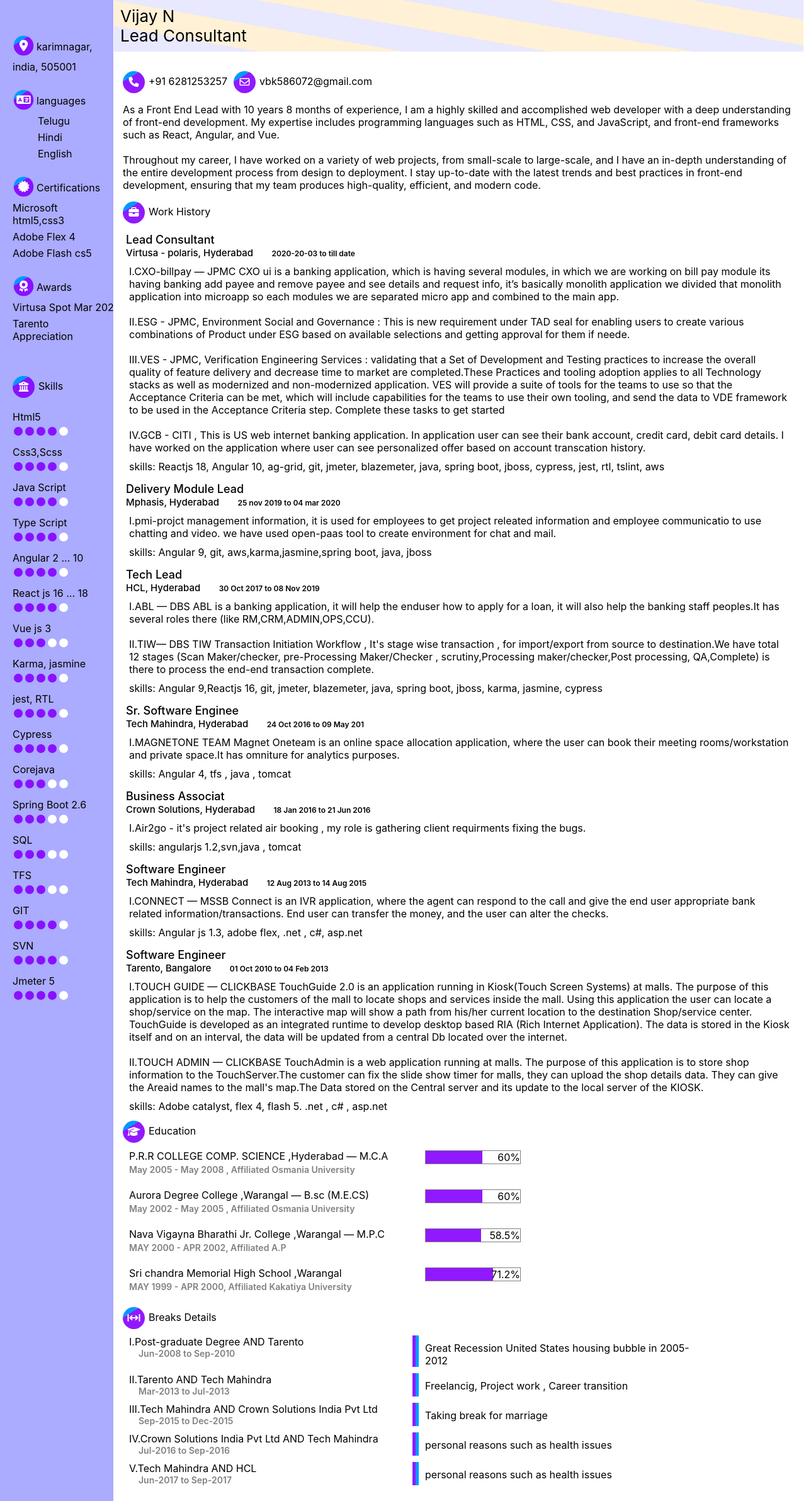
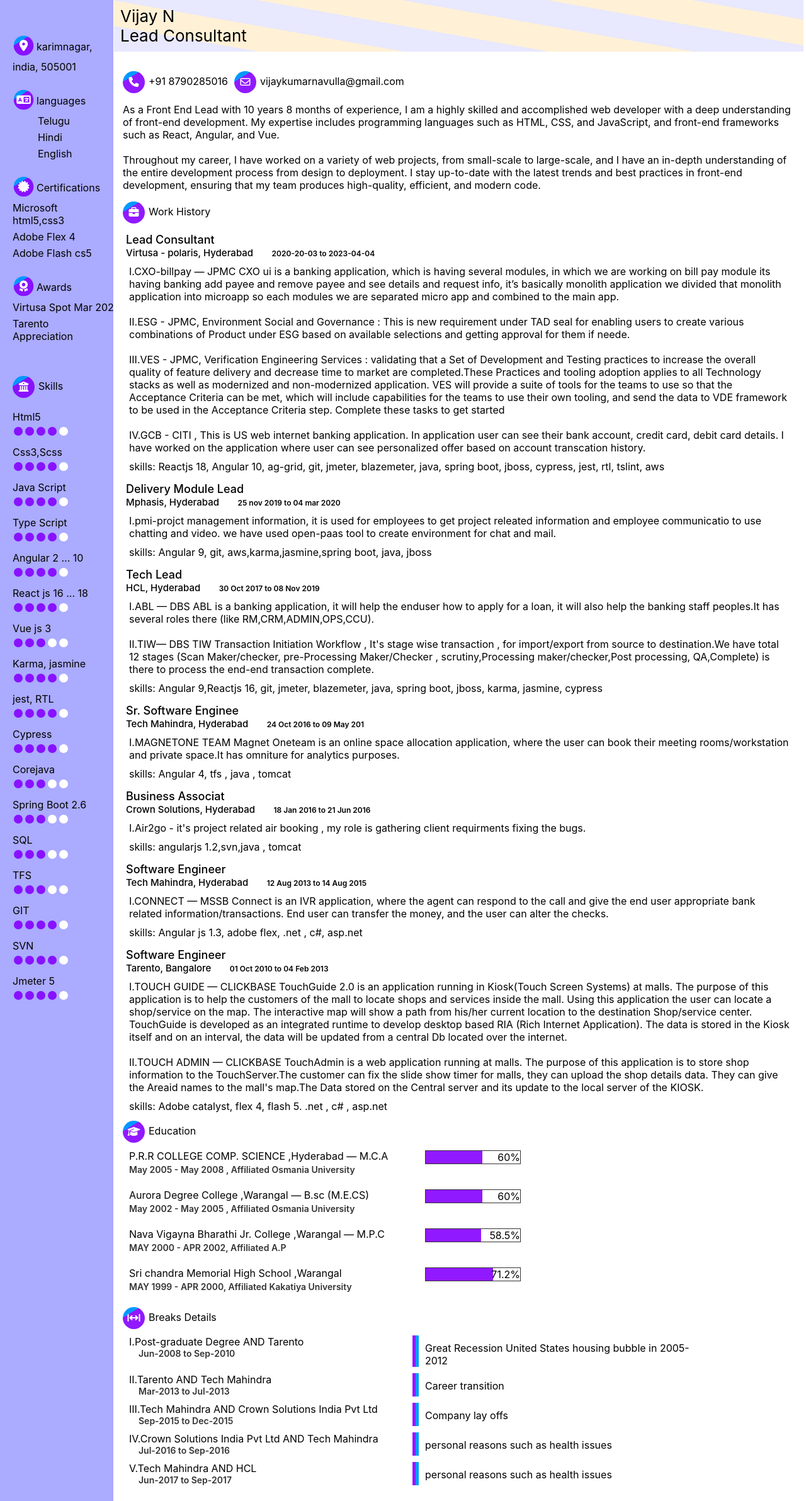
Before and after one commit to vijaykumarnavulla/projects, a React (Create React App) app in the folder React/my-resume-builder/: page / in a window 1280 px wide. Shown: the whole page at 63% size. Built offline with nearby package versions, Linux system fonts and the light colour scheme.

Commit message:
updating resumen ph

```diff
--- a/React/my-resume-builder/src/App.css
+++ b/React/my-resume-builder/src/App.css
@@ -119,7 +119,7 @@
   display: inline-block;
   width: 150px;
   height: 20px;
-  border: 1px solid grey;
+  border: 1px solid #333;
   position: relative;
   color: black;
   text-align: right;
@@ -128,7 +128,7 @@
 
 .span_eductio_passout {
   font-size: 14px;
-  color: grey;
+  color: #333;
   font-weight: 600;
 }
 
@@ -155,7 +155,7 @@
 
 .carre-gap-time-span {
   font-size: 14px;
-  color: grey;
+  color: #333;
   font-weight: 600;
   padding-left: 15px;
 
--- a/React/my-resume-builder/src/App.js
+++ b/React/my-resume-builder/src/App.js
@@ -21,7 +21,7 @@ function App() {
     <div className="App">
 
       <div className='maindiv'>
-        <div className='sidebardiv'>
+        <div className='sidebardiv' id='sidebardiv'>
           <SliderComp></SliderComp>
           <SliderSkill></SliderSkill>
         </div>
--- a/React/my-resume-builder/src/CarrerGapComp.js
+++ b/React/my-resume-builder/src/CarrerGapComp.js
@@ -9,11 +9,11 @@ function CarrerGapComp() {
         },
         {
             desc: 'II.Tarento AND Tech Mahindra', timespan: 'Mar-2013 to Jul-2013',
-            reason: 'Freelancig, Project work , Career transition'
+            reason: 'Career transition'
         },
         {
             desc: 'III.Tech Mahindra AND Crown Solutions India Pvt Ltd', timespan: 'Sep-2015 to Dec-2015',
-            reason: 'Taking break for marriage'
+            reason: 'Company lay offs'
         },
         {
             desc: 'IV.Crown Solutions India Pvt Ltd AND Tech Mahindra', timespan: 'Jul-2016 to Sep-2016 ',
--- a/React/my-resume-builder/src/ContactDetailComp.js
+++ b/React/my-resume-builder/src/ContactDetailComp.js
@@ -6,7 +6,7 @@ function ContactDetailComp() {
     <span className='fa-solid fa-phone' style={{ paddingTop: '9px', color: 'white' }}>
     </span>
   </div>
-  <span style={{ paddingTop: '6px' }}>+91 6281253257</span>
+  <span style={{ paddingTop: '6px' }}>+91 8790285016</span>
 </div>
 
 <div style={{ display: 'flex', gap: '6px', marginTop: '10px' }}>
@@ -14,7 +14,7 @@ function ContactDetailComp() {
     <span className='fa-regular fa-envelope' style={{ paddingTop: '9px', color: 'white' }}>
     </span>
   </div>
-  <span style={{ paddingTop: '6px' }}>vbk586072@gmail.com</span>
+  <span style={{ paddingTop: '6px' }}>vijaykumarnavulla@gmail.com</span>
 </div>
 </div>
     );
--- a/React/my-resume-builder/src/WorkhistoryComp.js
+++ b/React/my-resume-builder/src/WorkhistoryComp.js
@@ -4,7 +4,7 @@ function WorkhistoryComp() {
 const [workhistory, setWorkhistory] = useState([]);
 useEffect(() => {
   let history = [{
-    designation: 'Lead Consultant', company: 'Virtusa - polaris, Hyderabad', timespan: '2020-20-03 to till date',
+    designation: 'Lead Consultant', company: 'Virtusa - polaris, Hyderabad', timespan: '2020-20-03 to 2023-04-04',
     projects: [`I.CXO-billpay — JPMC
     CXO ui is a banking application, which is having several modules, in which we are working on bill pay module its having banking add payee and remove payee and see details and request info, it’s basically monolith application  we divided that monolith application into microapp so each modules we are separated micro app and combined to the main app.
     `, `II.ESG - JPMC, Environment Social and Governance : This is new requirement under TAD seal for enabling users to create various combinations of Product under ESG based on available selections and getting approval for them if neede.
```
